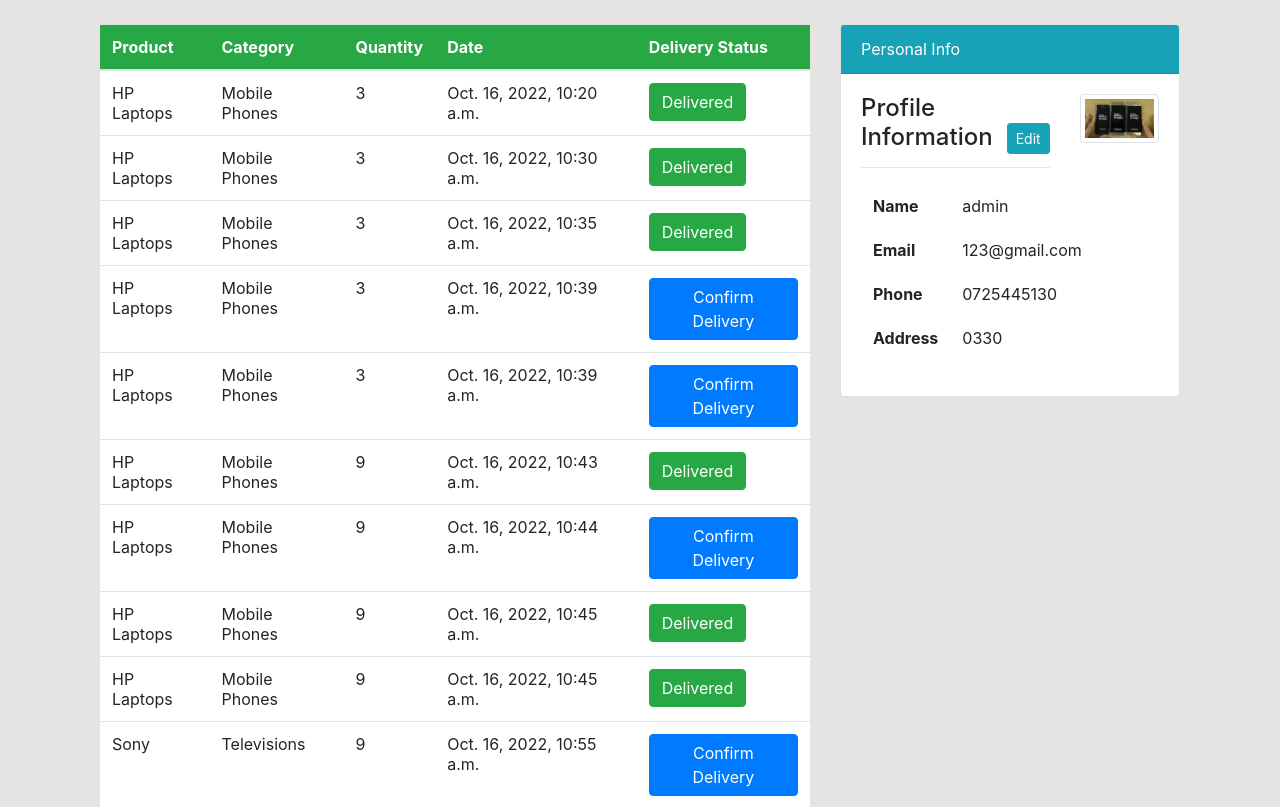
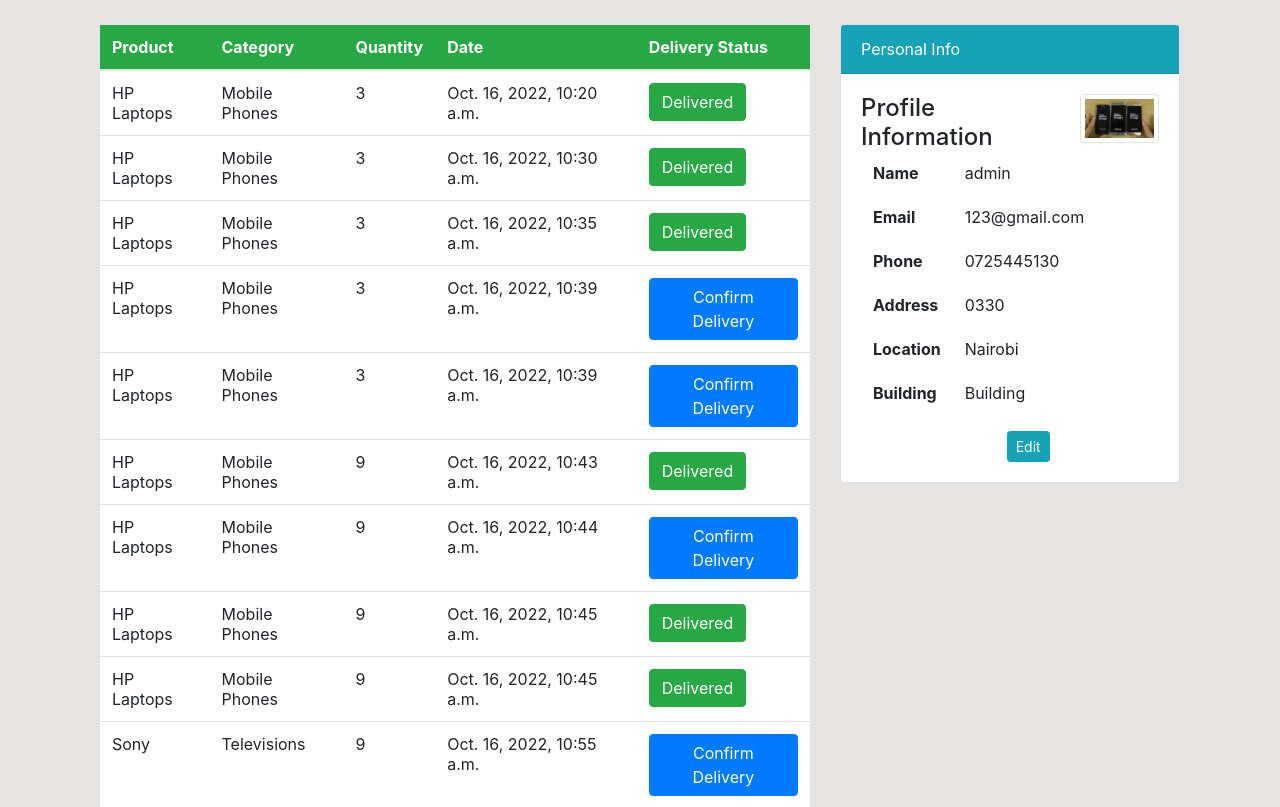
Before and after one commit to FatmaAli18/E-TAKA, a Django app: page /profile/ in a window 1280 px wide. Shown: the part 63-870 px from the top of the page. Run offline with Django 4.2, Linux system fonts and the light colour scheme; a user stored in the database is signed in; data comes from the database, SQL or seed files in the repository; both versions use the stored data as it was after the commit; some libraries are stand-ins or nearby versions.

```diff
--- a/users/models.py
+++ b/users/models.py
@@ -16,6 +16,9 @@ class Profile(models.Model):
     id = models.AutoField(primary_key=True)
     staff = models.OneToOneField(User, on_delete=models.CASCADE, null=True)
     address = models.CharField(max_length=200, null=True)
+    location = models.CharField(max_length=200, null=True, default='Nairobi')
+    county = models.CharField(max_length=200, null=True, default="Nairobi")
+    building = models.CharField(max_length=200, null=True, default="Building")
     phone = models.CharField(max_length=20, null=True)
     image = models.ImageField(upload_to='images/profile', null=True)
 
--- a/users/templates/users/profile.html
+++ b/users/templates/users/profile.html
@@ -64,9 +64,7 @@
                     <div class="card-body">
                         <div class="row">
                             <div class="col-md-8">
-                                <span class="h4"> Profile Information</span> <a class="btn btn-info btn-sm float-right"
-                                    href="{%url 'user-profile-update'%}">Edit</a>
-                                <hr>
+                                <span class="h4"> Profile Information</span>
                                 <table class="table bg-white table-borderless">
                                     <tbody>
                                         <tr>
@@ -81,12 +79,24 @@
                                             <th scope="row">Phone</th>
                                             <td>{{user.profile.phone}}</td>
                                         </tr>
+
                                         <tr>
                                             <th scope="row">Address</th>
                                             <td>{{user.profile.address}}</td>
                                         </tr>
+                                        <tr>
+                                            <th scope="row">Location</th>
+                                            <td>{{user.profile.location}}</td>
+                                        </tr>
+                                        <tr>
+                                            <th scope="row">Building</th>
+                                            <td>{{user.profile.building}}</td>
+                                        </tr>
+
                                     </tbody>
                                 </table>
+                                <a class="btn btn-info btn-sm float-right"
+                                    href="{%url 'user-profile-update'%}">Edit</a>
 
                             </div>
                             <div class="col-md-4">
--- a/users/views.py
+++ b/users/views.py
@@ -154,7 +154,6 @@ def order(request):
             order = form.save(commit=False)
             order.staff = customer
             amount = order.order_quantity * order.name.price
-            print(amount)
             mpesa = requests.post("http://127.0.0.1:8000/mpesa/submit/", data={"phone_number": phone_number,"amount": amount})
             messages.success(request, "Check Your Phone and Input your Mpesa PIN to make payment.")
             order.save()
```
Also changed, not shown: db.sqlite3, users/migrations/0007_profile_building_profile_county_profile_location.py (added).
